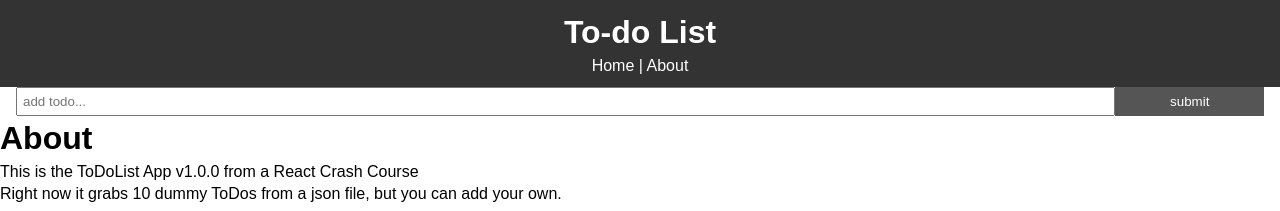
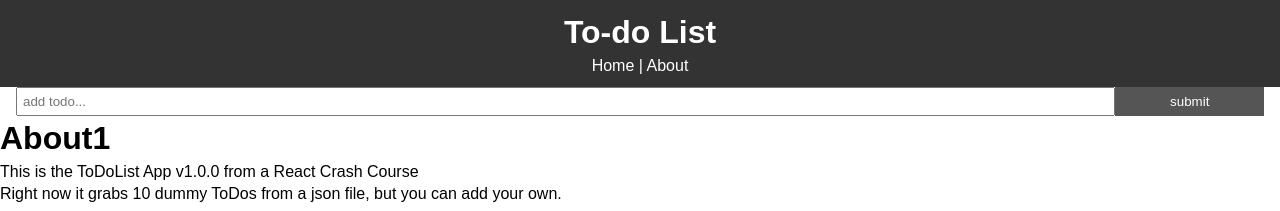
Before and after one commit to johnrgill/ToDoApp, a React (Create React App) app: page /about in a window 1280 px wide. Shown: the top 211 px of the page. Built offline with nearby package versions, Linux system fonts and the light colour scheme; no server answers.

Commit message:
Update About.js

```diff
--- a/src/components/pages/About.js
+++ b/src/components/pages/About.js
@@ -3,7 +3,7 @@ import React from 'react';
 const About = () => {
     return (
         <React.Fragment>
-            <h1>About</h1>
+            <h1>About1</h1>
             <p>This is the ToDoList App v1.0.0 from a React Crash Course</p>
             <p>Right now it grabs 10 dummy ToDos from a json file, but you can add your own.</p>
         </React.Fragment>
```
